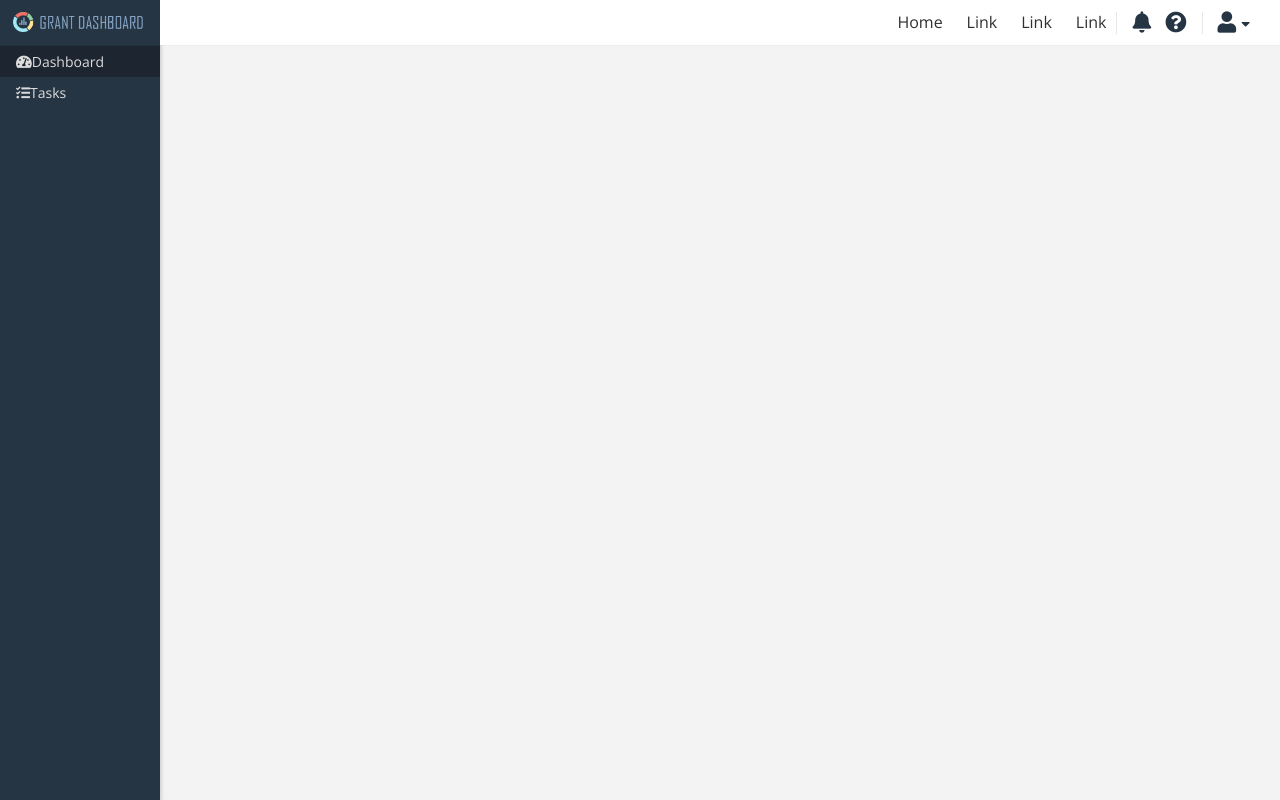
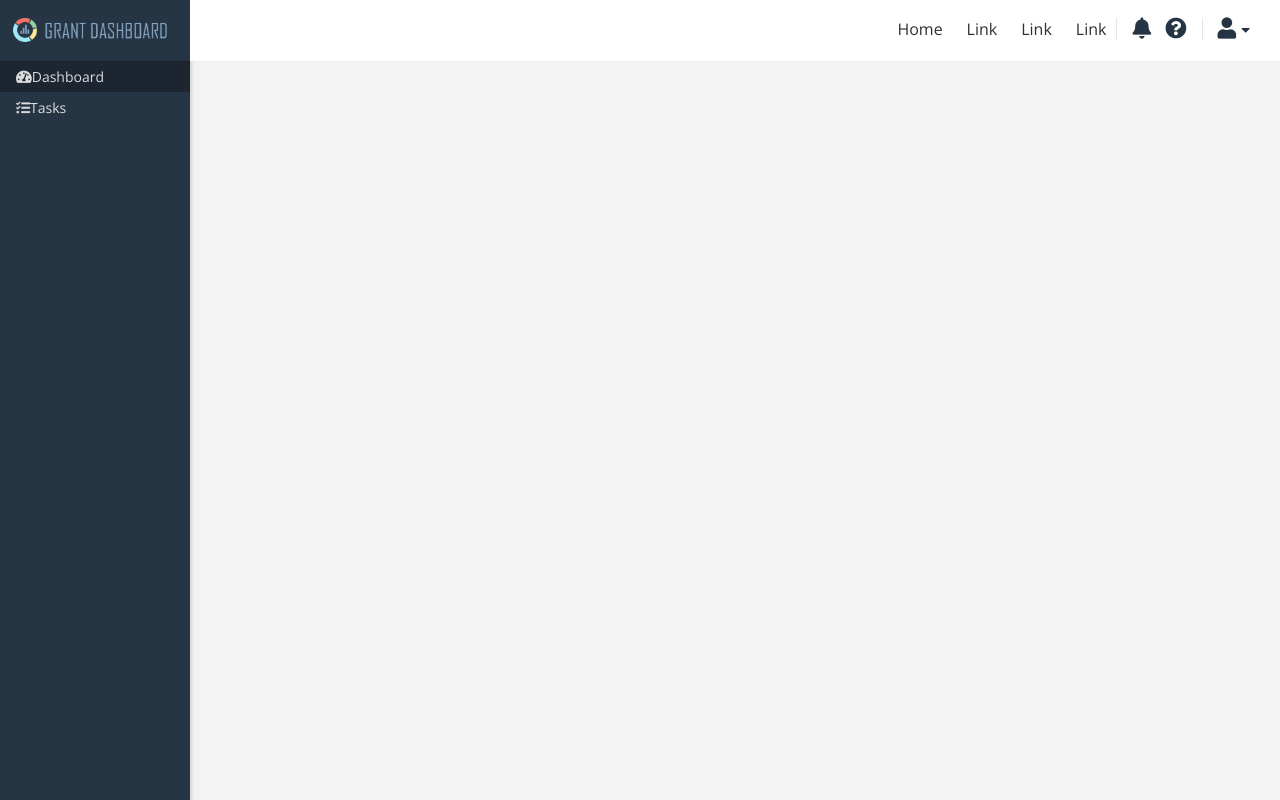
Before and after one commit to ZacharyMcGee/Grant-Management-Dashboard, a PHP site: page /dashboard.php in a window 1280 px wide. Run offline with PHP 8.4, Linux system fonts and the light colour scheme; some libraries are stand-ins or nearby versions.

Commit message:
Enlarge Sidebar and Header

```diff
--- a/Grant Management Dashboard/css/style.css
+++ b/Grant Management Dashboard/css/style.css
@@ -17,12 +17,12 @@ body {
 
 .header {
   min-width: 960px;
-  margin-left: 160px;
+  margin-left: 190px;
   position: fixed;
   top: 0;
   width: 100%;
   background-color: #FFF;
-  height: 45px;
+  height: 61px;
   -webkit-box-shadow: 0px 0px 1px 0px rgba(87,87,87,0.19);
   -moz-box-shadow: 0px 0px 1px 0px rgba(87,87,87,0.19);
   box-shadow: 0px 0px 1px 0px rgba(87,87,87,0.19);
@@ -40,7 +40,7 @@ body {
 
 .header-menu-bar {
   float: right;
-  padding-top: 11px;
+  padding-top: 18px;
 }
 
 .header-menu-bar ul {
@@ -72,8 +72,8 @@ body {
   font-family: 'Open Sans', sans-serif;
   color: #303030;
   float: right;
-  margin-right: 190px;
-  margin-top: 12px;
+  margin-right: 220px;
+  margin-top: 18px;
 }
 
 .header-account-username {
@@ -170,7 +170,7 @@ body {
 .sidebar {
   background-color: #263544;
     height: 100%;
-    width: 160px;
+    width: 190px;
     position: fixed;
     z-index: 0;
     top: 0; /
@@ -184,7 +184,7 @@ body {
 .sidebar-header {
   z-index: 1;
   background-color: #263544;
-  height: 45px;
+  height: 60px;
   border-bottom: 1px solid #00000012;
   -webkit-box-shadow: 0px 0px 1px 0px rgba(87,87,87,0.19);
   -moz-box-shadow: 0px 0px 1px 0px rgba(87,87,87,0.19);
@@ -192,8 +192,8 @@ body {
 }
 
 .sidebar-header img {
-  height: 45%;
-  margin-top: 12px;
+  height: 40%;
+  margin-top: 18px;
   margin-left: 13px;
 }
 
```
